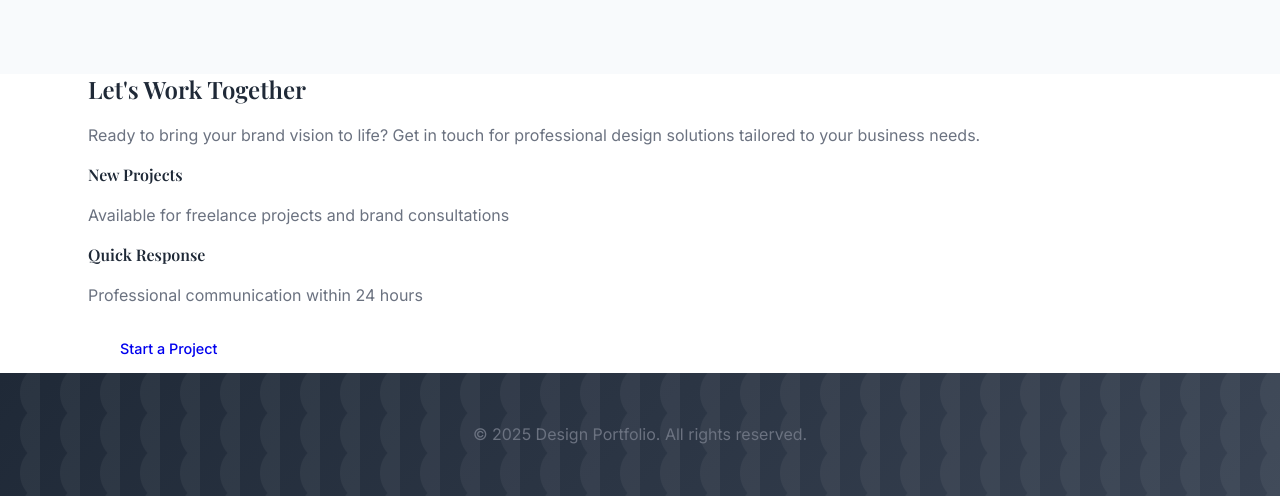
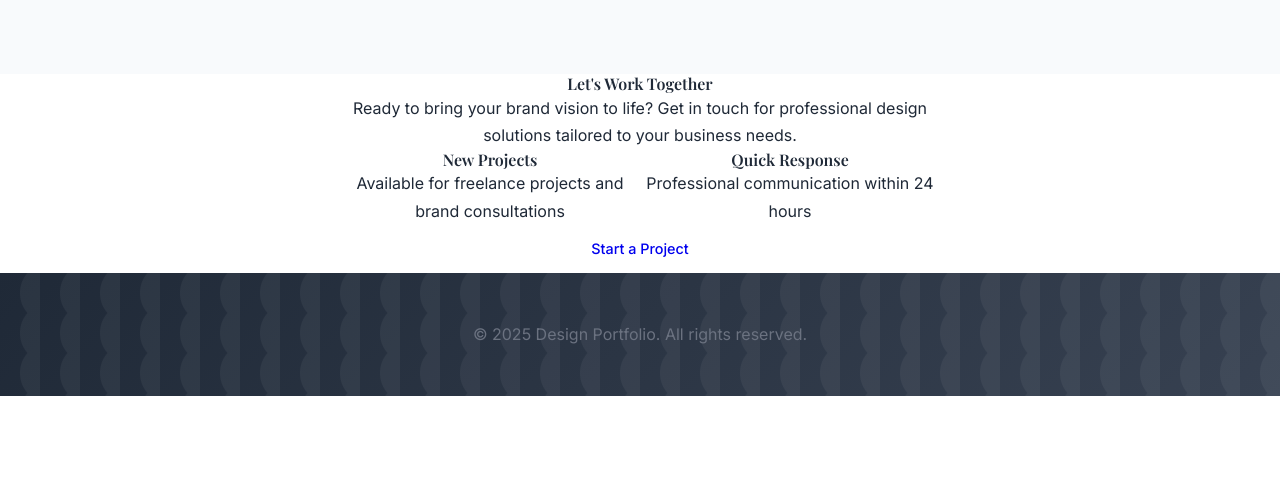
Before and after one commit to Lkanth05/design-portfolio, a plain HTML site: page index.html in a window 1280 px wide. Shown: the part 2260-2756 px from the top of the page. After the commit the page ends 2656 px from the top, so only its background shows below. Drawn offline with nearby package versions, Linux system fonts and the light colour scheme.

Commit message:
Update styles

```diff
--- a/styles.css
+++ b/styles.css
@@ -711,3 +711,44 @@ html {
     color: black;
   }
 }
+
+.contact {
+  padding: var(--space-32) 0;
+  background: var(--color-background);
+}
+
+.contact__content {
+  text-align: center;
+  max-width: 600px;
+  margin: 0 auto;
+}
+
+.contact h2 {
+  font-size: var(--font-size-3xl);
+  margin-bottom: var(--space-16);
+}
+
+.contact p {
+  color: var(--color-text-secondary);
+  font-size: var(--font-size-lg);
+  margin-bottom: var(--space-24);
+}
+
+.contact__info {
+  display: grid;
+  grid-template-columns: repeat(auto-fit, minmax(250px, 1fr));
+  gap: var(--space-20);
+  margin-bottom: var(--space-24);
+}
+
+.contact__item h4 {
+  font-size: var(--font-size-lg);
+  margin-bottom: var(--space-8);
+  color: var(--color-text);
+}
+
+.contact__item p {
+  font-size: var(--font-size-md);
+  color: var(--color-text-secondary);
+  margin: 0;
+}
```
